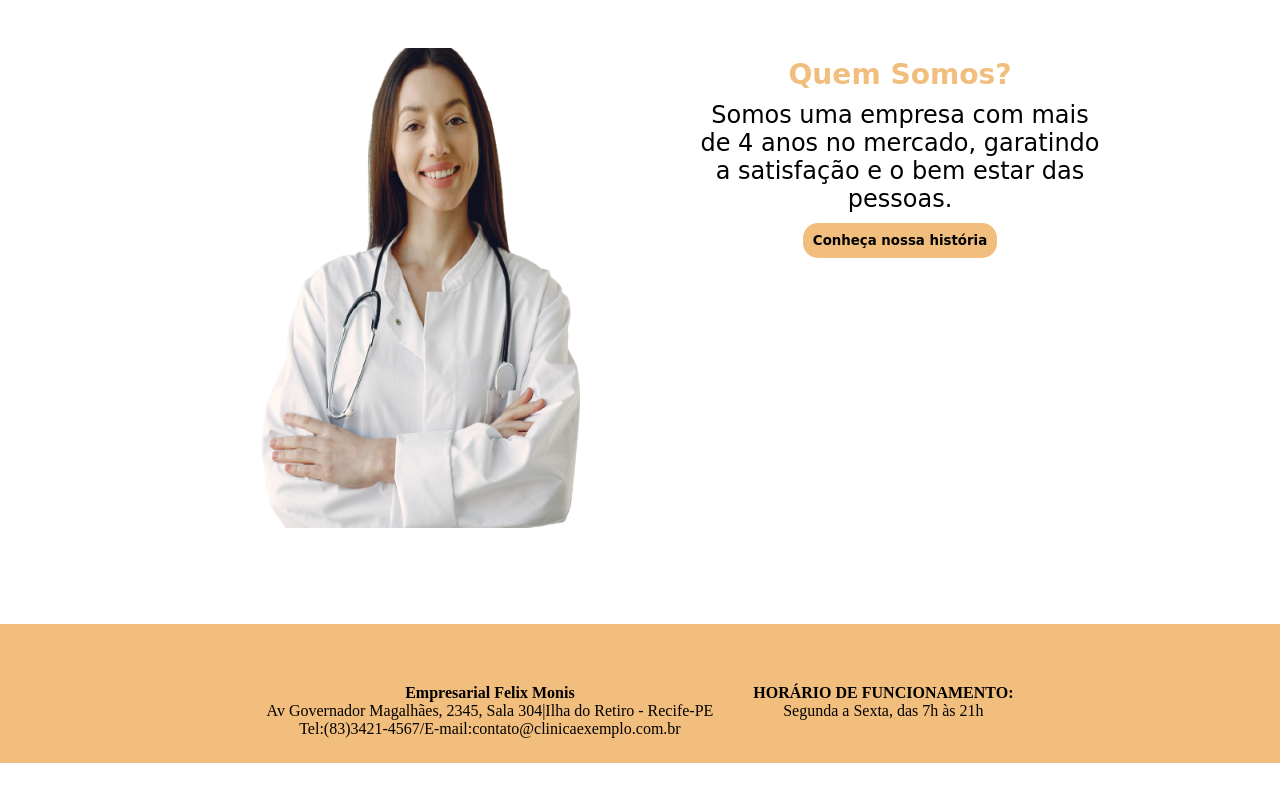
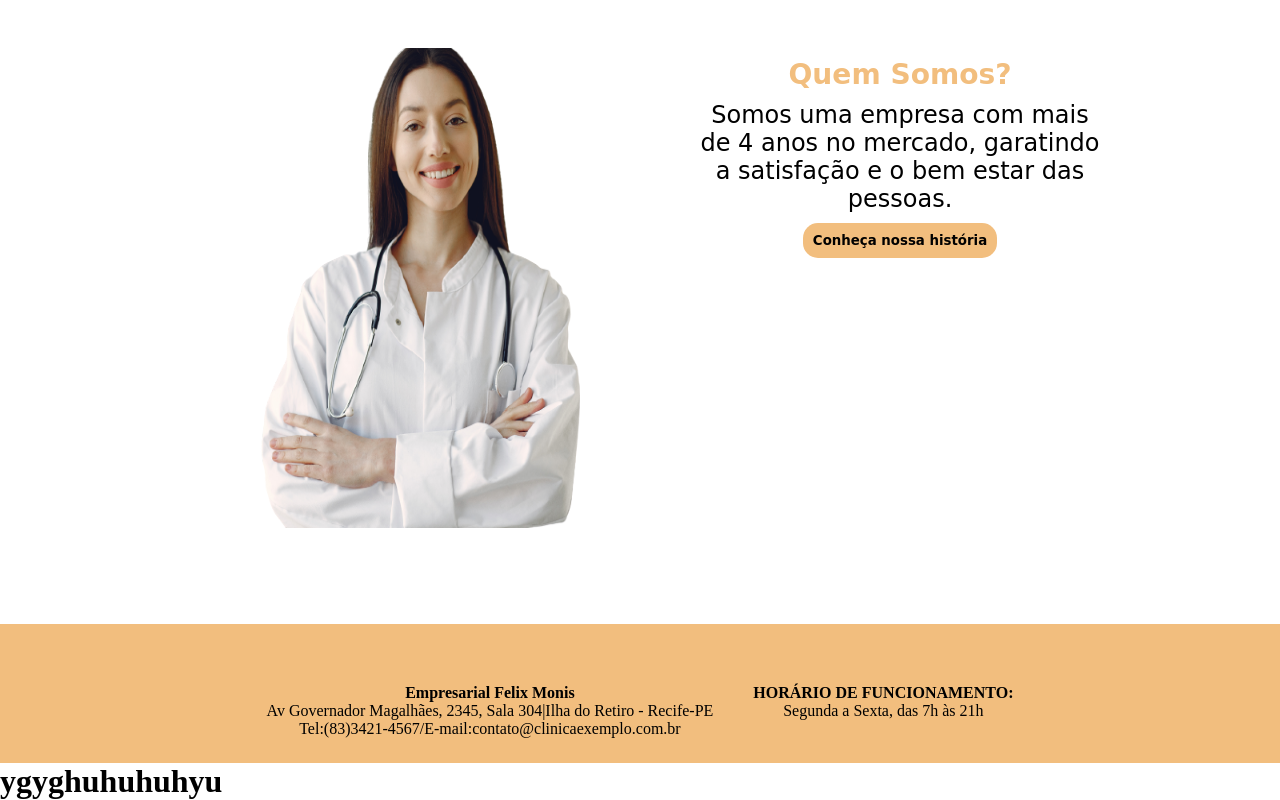
Before and after one commit to Sonia-95/Projetos-Estetica, a plain HTML site: page Site 1/index.html in a window 1280 px wide. Shown: the part 1521-2321 px from the top of the page. Before the commit the page ends 2284 px from the top, so only its background shows below. Drawn offline with Linux system fonts and the light colour scheme; a web font is replaced by a local one.

Commit message:
Modificacao de julio
professora eu mexi no seu projeto e nao sei o que eu fiz kkkk

```diff
--- a/Site 1/index.html
+++ b/Site 1/index.html
@@ -107,6 +107,6 @@
 			Segunda a Sexta, das 7h às 21h
 		</p>
 	</footer>
-
+	<h1>ygyghuhuhuhyu</h1>
 </body>
 </html>
```
